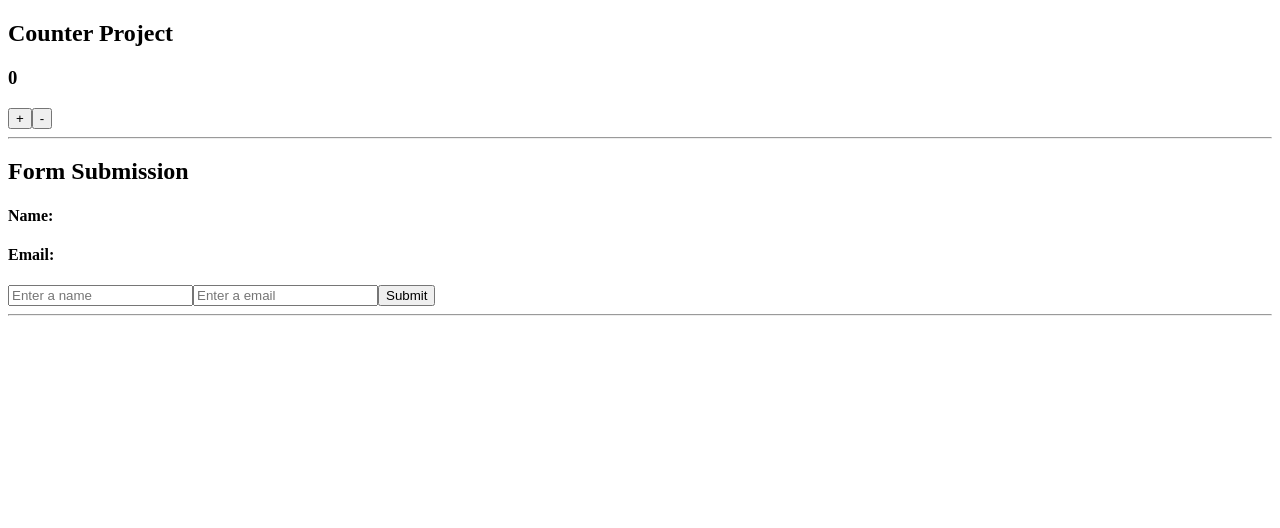
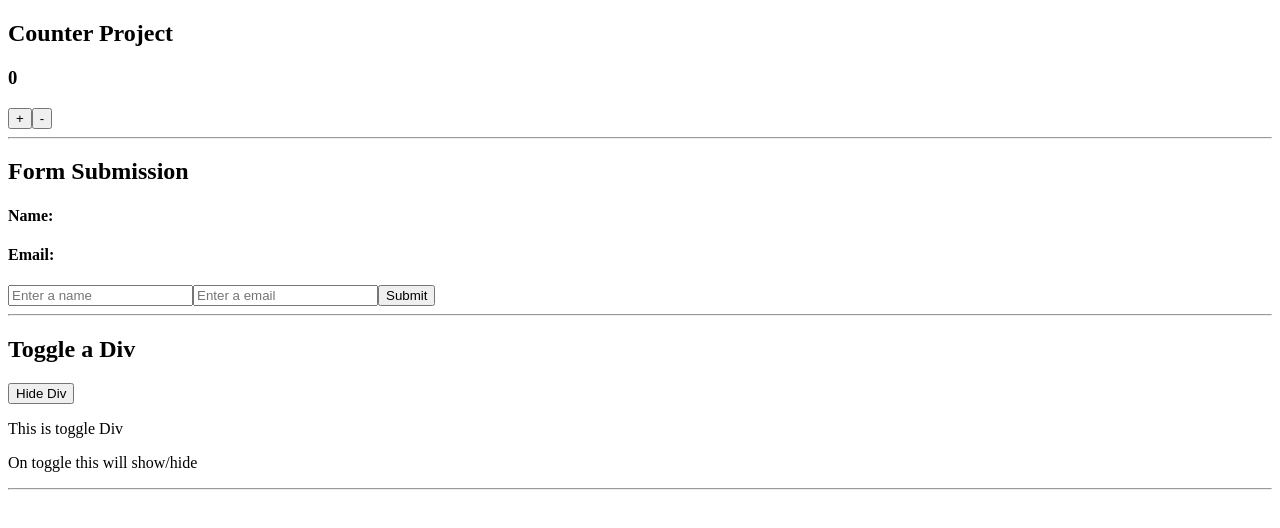
Before and after one commit to Anusuya-SK/React-Projects, a React (Create React App) app in the folder react_code_snippets/: page / in a window 1280 px wide. Shown: the top 528 px of the page. Built offline with nearby package versions, Linux system fonts and the light colour scheme.

Commit message:
Toggle a div

```diff
--- a/react_code_snippets/src/App.js
+++ b/react_code_snippets/src/App.js
@@ -2,12 +2,14 @@
 import React from 'react';
 import Counter from './components/Counter';
 import FormSubmission from './components/FormSubmission';
+import ToggleDiv from './components/ToggleDiv';
 
 function App() {
   return (
     <div>
       <Counter />
       <FormSubmission />
+      <ToggleDiv />
     </div>
   );
 }
--- /dev/null
+++ b/react_code_snippets/src/components/ToggleDiv.js
@@ -0,0 +1,24 @@
+import React, { useState } from 'react'
+
+function ToggleDiv() {
+    const[show, setShow] = useState(true);
+
+    const handleToggle = () => {
+        setShow(!show);
+    }
+  return (
+    <div>
+        <h2>Toggle a Div</h2>
+        <button onClick={handleToggle}>{show ? "Hide" : "Show"} Div</button>
+        {show &&
+            <div>
+                <p>This is toggle Div</p>
+                <p>On toggle this will show/hide</p>
+            </div>
+        }
+        <hr />
+    </div>
+  )
+}
+
+export default ToggleDiv
```
